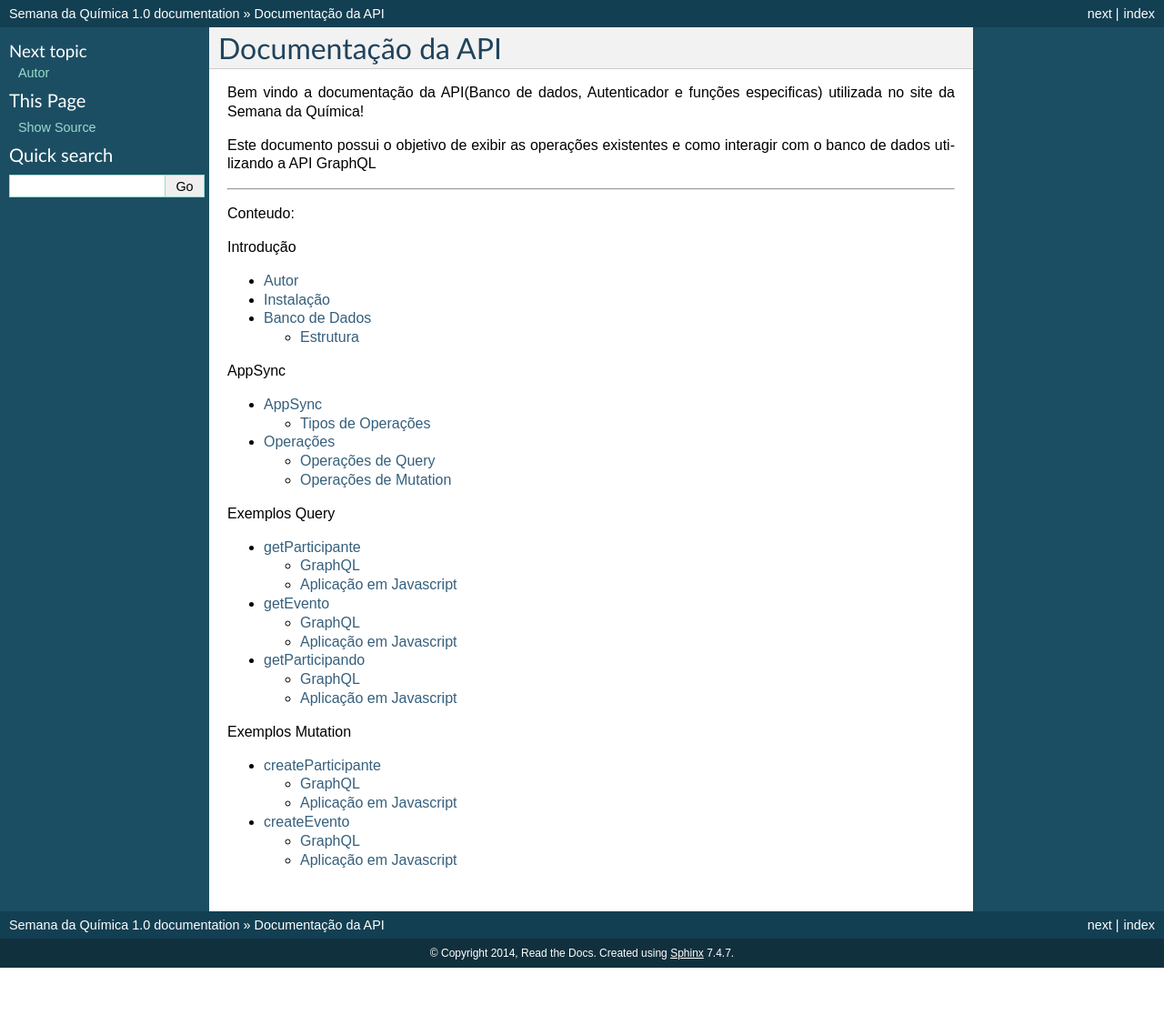
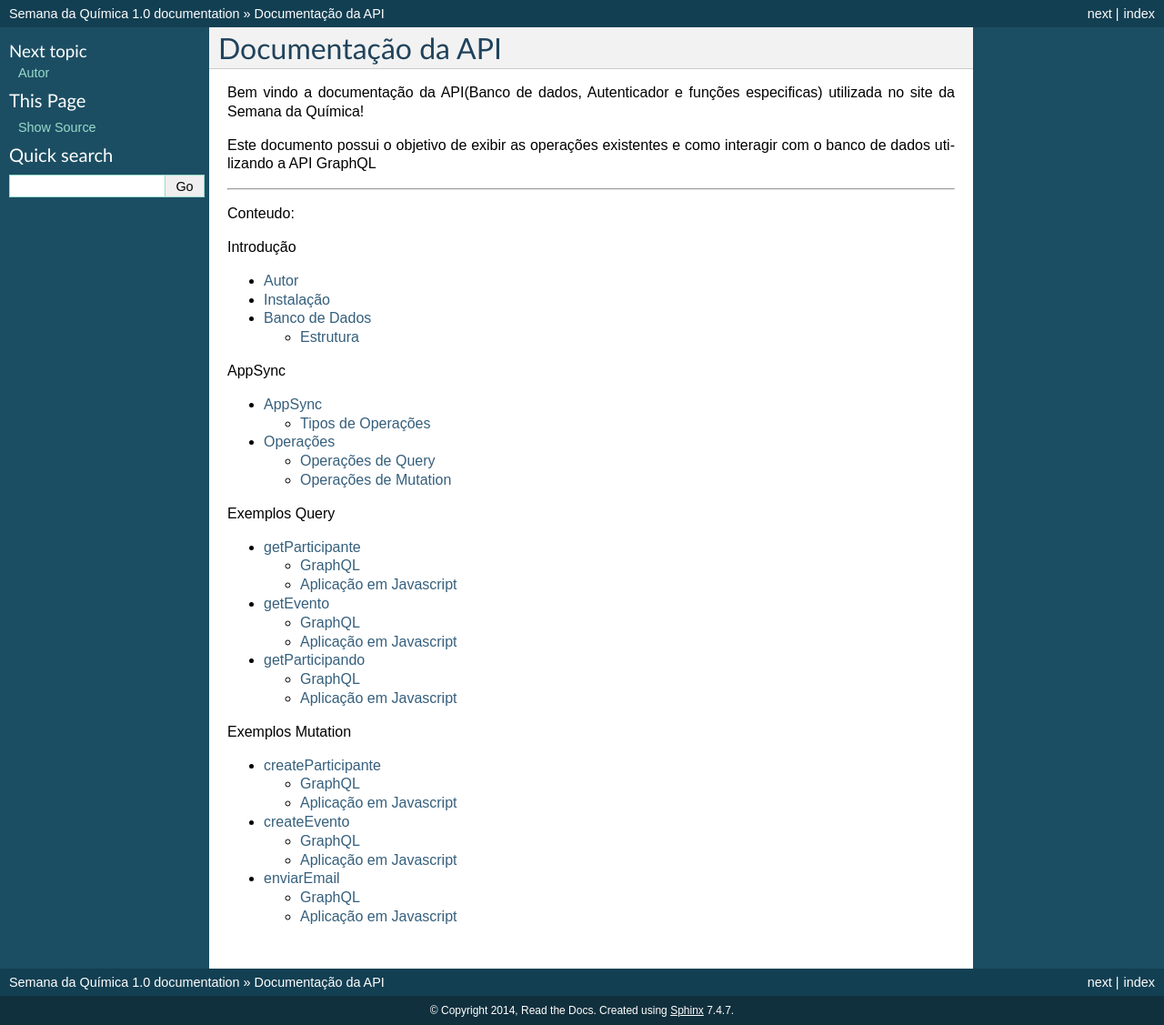
Before and after one commit to Senatauro/SemanaQuimica, a Sphinx documentation site: the page built from docs/index.rst, in a window 1280 px wide. Shown: the whole page at 91% size. Built offline with Sphinx 7.4.7, drawn with Linux system fonts in a browser that asks for light colours; before the commit the page ends 1064 px from its top, so only the background shows below that.

Commit message:
correção

```diff
--- a/docs/index.rst
+++ b/docs/index.rst
@@ -44,3 +44,4 @@ Conteudo:
 
    ./operacoes/mutation/createParticipante.rst
    ./operacoes/mutation/createEvento.rst
+   ./operacoes/mutation/enviarEmail.rst
```
